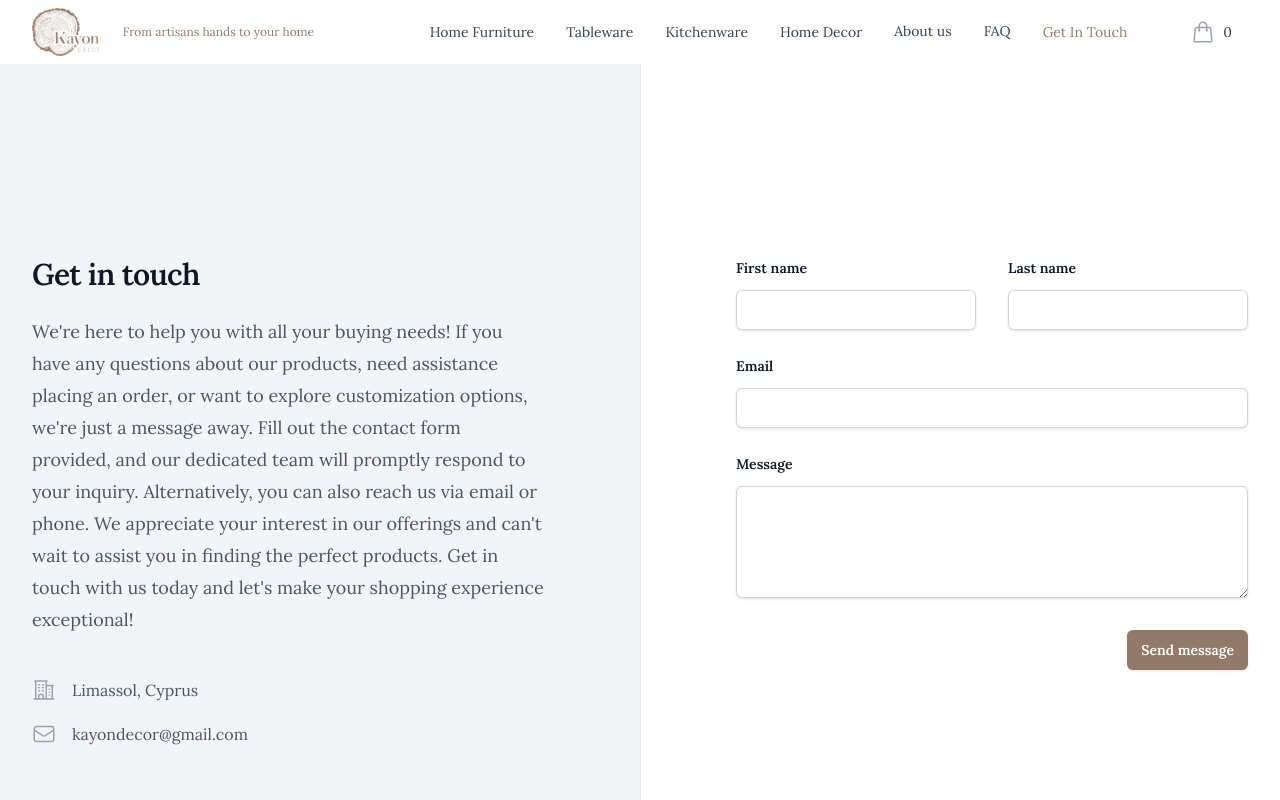
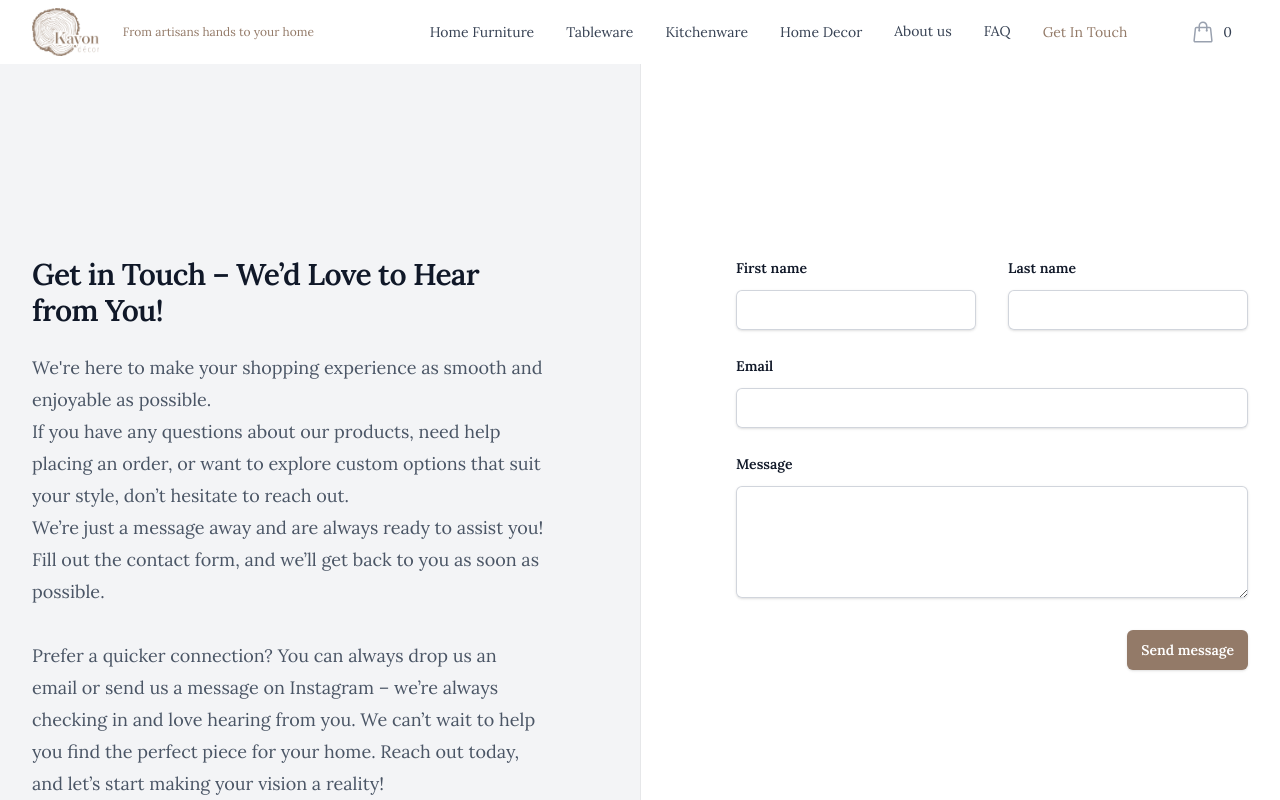
Before and after one commit to oorestisime/kayon-decor, a Next.js app: page /contact in a window 1280 px wide. Shown: the top 800 px of the page. Built offline with nearby package versions, Linux system fonts and the light colour scheme.

Commit message:
Update contact

```diff
--- a/src/app/contact/page.tsx
+++ b/src/app/contact/page.tsx
@@ -72,18 +72,20 @@ export default function ContactPage() {
               />
             </div>
             <h2 className="text-3xl font-bold tracking-tight text-gray-900">
-              Get in touch
+              Get in Touch – We’d Love to Hear from You!
             </h2>
             <p className="mt-6 text-lg leading-8 text-gray-600">
-              We're here to help you with all your buying needs! If you have
-              any questions about our products, need assistance placing an
-              order, or want to explore customization options, we're just a
-              message away. Fill out the contact form provided, and our
-              dedicated team will promptly respond to your inquiry.
-              Alternatively, you can also reach us via email or phone. We
-              appreciate your interest in our offerings and can't wait to
-              assist you in finding the perfect products. Get in touch with us
-              today and let's make your shopping experience exceptional!
+              We're here to make your shopping experience as smooth and enjoyable as possible.
+              <br />
+              If you have any questions about our products, need help placing an order,
+              or want to explore custom options that suit your style, don’t hesitate to reach out. <br />
+              We’re just a message away and are always ready to assist you!<br />
+              Fill out the contact form, and we’ll get back to you as soon as possible.
+              <br />
+              <br />
+              Prefer a quicker connection? You can always drop us an email or send us a message on Instagram – we’re always checking in and love hearing from you.
+              We can’t wait to help you find the perfect piece for your home.
+              Reach out today, and let’s start making your vision a reality!
             </p>
             <dl className="mt-10 space-y-4 text-base leading-7 text-gray-600">
               <div className="flex gap-x-4">
```
